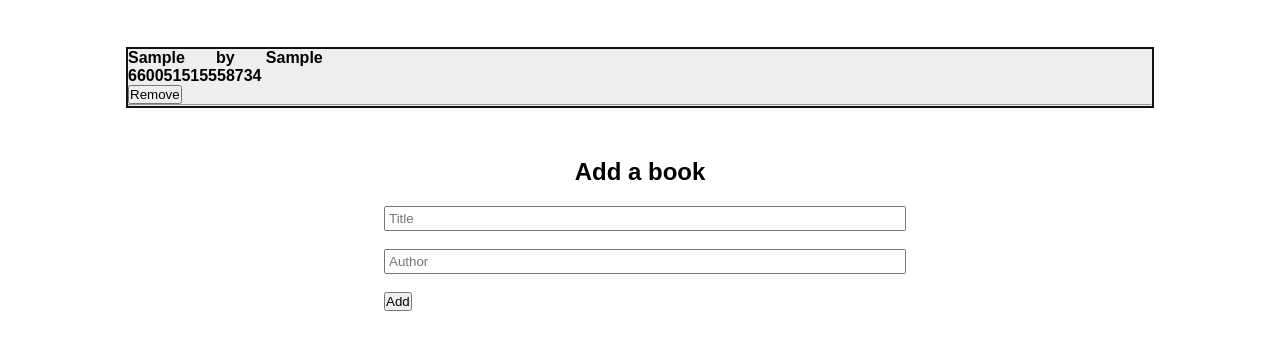
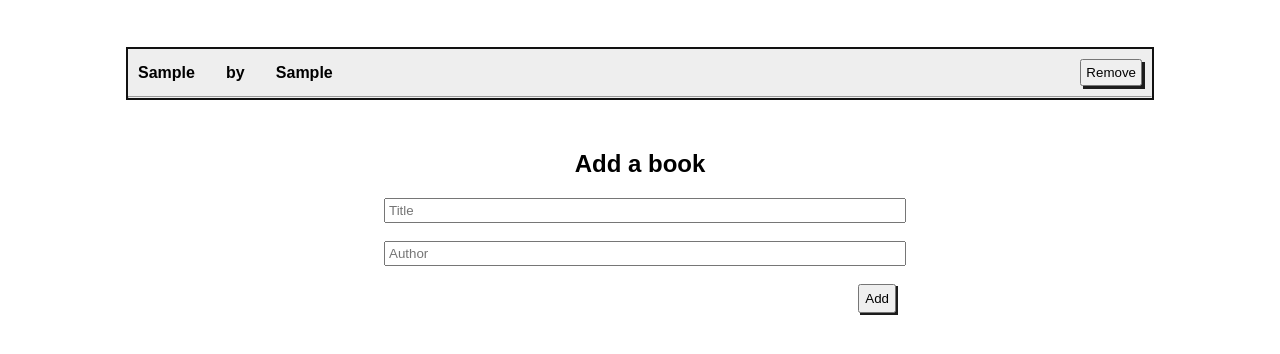
Before and after one commit to jaamanu/Awesome-books-project, a website with bundled scripts: page index.html in a window 1280 px wide. Both pictures are taken after typing "Sample", "Sample" into the empty fields and a click on the button "Add". Shown: the part 60-414 px from the top of the page. Built offline with nearby package versions, Linux system fonts and the light colour scheme.

Commit message:
Update styles.css

```diff
--- a/styles.css
+++ b/styles.css
@@ -40,3 +40,29 @@
   width: 100%;
   padding: 3px;
 }
+
+.but {
+  display: flex;
+  justify-content: right;
+}
+
+#add {
+  padding: 5px;
+  box-shadow: #1C1C1C 2px 2px;
+}
+
+.hidey {
+  display: none;
+}
+
+.flexIt {
+  display: flex;
+  justify-content: space-between;
+  align-items: center;
+  padding: 10px 10px;
+}
+
+.remove {
+  padding: 4px;
+  box-shadow: #1C1C1C 3px 3px;
+}
```
